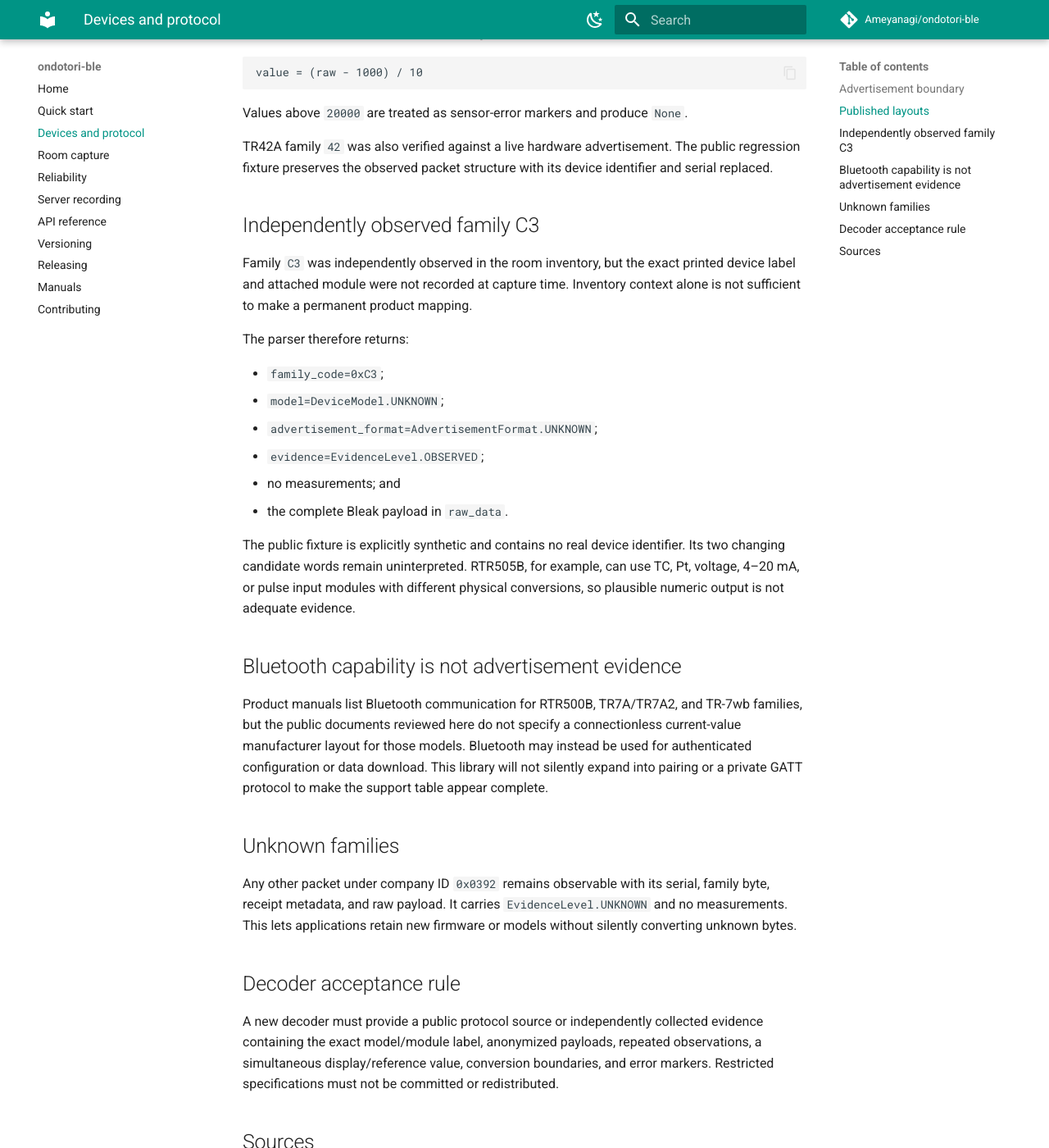
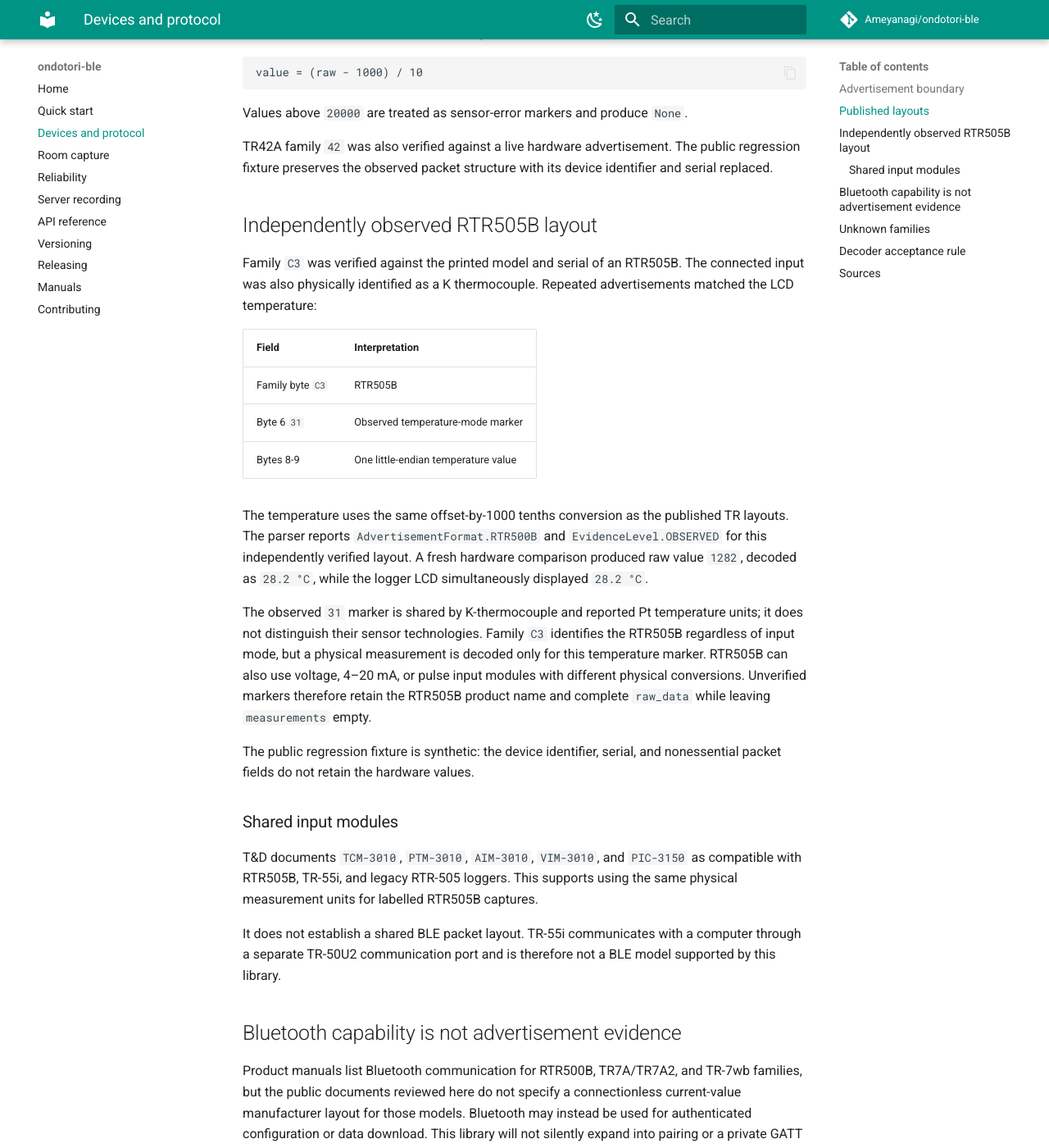
Before and after one commit to Ameyanagi/ondotori-ble, an MkDocs documentation site: the page built from docs/protocol.md, in a window 1280 px wide and 1400 px high, scrolled down 1070 px. Shown: the whole window at 82% size. Built offline with MkDocs 1.6.1 and Material for MkDocs 9.7.7, drawn with Linux system fonts in a browser that asks for light colours; comment, search, counter and statistics services are not loaded; some of the changed text lies outside the part shown.

Commit message:
Add RTR505B temperature support

```diff
--- a/docs/protocol.md
+++ b/docs/protocol.md
@@ -43,25 +43,44 @@ TR42A family `42` was also verified against a live hardware advertisement. The
 public regression fixture preserves the observed packet structure with its
 device identifier and serial replaced.
 
-## Independently observed family C3
+## Independently observed RTR505B layout
 
-Family `C3` was independently observed in the room inventory, but the exact
-printed device label and attached module were not recorded at capture time.
-Inventory context alone is not sufficient to make a permanent product mapping.
+Family `C3` was verified against the printed model and serial of an RTR505B.
+The connected input was also physically identified as a K thermocouple.
+Repeated advertisements matched the LCD temperature:
 
-The parser therefore returns:
+| Field | Interpretation |
+| --- | --- |
+| Family byte `C3` | RTR505B |
+| Byte 6 `31` | Observed temperature-mode marker |
+| Bytes 8-9 | One little-endian temperature value |
 
-- `family_code=0xC3`;
-- `model=DeviceModel.UNKNOWN`;
-- `advertisement_format=AdvertisementFormat.UNKNOWN`;
-- `evidence=EvidenceLevel.OBSERVED`;
-- no measurements; and
-- the complete Bleak payload in `raw_data`.
+The temperature uses the same offset-by-1000 tenths conversion as the published
+TR layouts. The parser reports `AdvertisementFormat.RTR500B` and
+`EvidenceLevel.OBSERVED` for this independently verified layout.
+A fresh hardware comparison produced raw value `1282`, decoded as `28.2 °C`,
+while the logger LCD simultaneously displayed `28.2 °C`.
 
-The public fixture is explicitly synthetic and contains no real device
-identifier. Its two changing candidate words remain uninterpreted. RTR505B, for
-example, can use TC, Pt, voltage, 4–20 mA, or pulse input modules with different
-physical conversions, so plausible numeric output is not adequate evidence.
+The observed `31` marker is shared by K-thermocouple and reported Pt
+temperature units; it does not distinguish their sensor technologies. Family
+`C3` identifies the RTR505B regardless of input mode, but a physical
+measurement is decoded only for this temperature marker. RTR505B can also use
+voltage, 4–20 mA, or pulse input modules with different physical conversions.
+Unverified markers therefore retain the RTR505B product name and complete
+`raw_data` while leaving `measurements` empty.
+
+The public regression fixture is synthetic: the device identifier, serial, and
+nonessential packet fields do not retain the hardware values.
+
+### Shared input modules
+
+T&D documents `TCM-3010`, `PTM-3010`, `AIM-3010`, `VIM-3010`, and `PIC-3150`
+as compatible with RTR505B, TR-55i, and legacy RTR-505 loggers. This supports
+using the same physical measurement units for labelled RTR505B captures.
+
+It does not establish a shared BLE packet layout. TR-55i communicates with a
+computer through a separate TR-50U2 communication port and is therefore not a
+BLE model supported by this library.
 
 ## Bluetooth capability is not advertisement evidence
 
@@ -92,6 +111,8 @@ redistributed.
 - [T&D public BLE/M5Stick example](https://www.tandd.co.jp/lab/microcontroller_browser/)
 - [RTR500B remote-unit models and channels](https://tandd.com/support/webhelp/rtr500b/eng/500b-dataloggers.html)
 - [RTR500B data-logger specifications](https://www.tandd.co.jp/product/spec/outline-spec-rtr500b-dataloggers-jpn.pdf)
+- [RTR505B/TR-55i input-module manual](https://tandd.com/manual/pdf/man-users-rtr505b-tr55i-inputmodule-eng.pdf)
+- [TR-55i product manual](https://tandd.com/manual/pdf/man-users-tr55i-eng.pdf)
 - [Bluetooth SIG company identifiers](https://www.bluetooth.com/specifications/assigned-numbers/company-identifiers/)
 - [T&D communication specification application](https://www.tandd.co.jp/techinfo/)
 
--- a/pyproject.toml
+++ b/pyproject.toml
@@ -4,7 +4,7 @@ build-backend = "hatchling.build"
 
 [project]
 name = "ondotori-ble"
-version = "0.1.0a2"
+version = "0.1.0a3"
 description = "Unofficial typed Python APIs for selected T&D Ondotori BLE advertisements"
 readme = "README.md"
 requires-python = ">=3.11"
```
Also changed, not shown: CHANGELOG.md (+9 -1 lines), README.md (+3 -2 lines), 4 other files.
